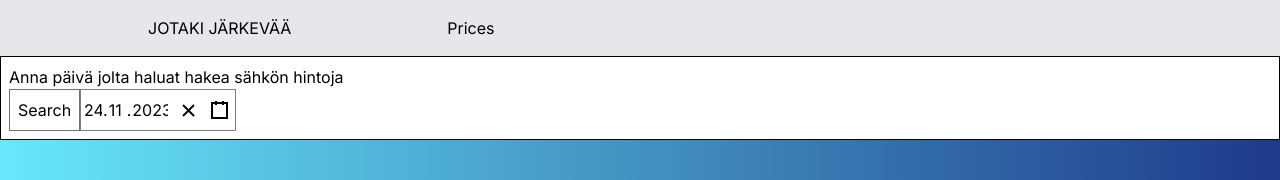
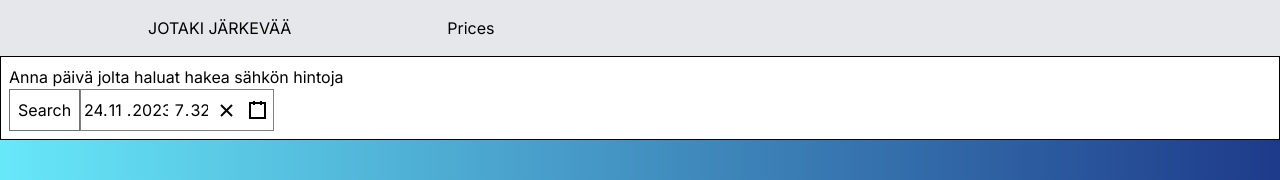
Before and after one commit to Arttu-Nurminoro/nextjs-assignment, a Next.js app: page /PricesList in a window 1280 px wide. Shown: the top 180 px of the page. Built offline with nearby package versions, Linux system fonts and the light colour scheme.

Commit message:
dsfhgdgf

```diff
--- a/package.json
+++ b/package.json
@@ -13,7 +13,7 @@
     "next": "14.0.2",
     "react": "^18",
     "react-chartjs-2": "^5.2.0",
-    "react-date-picker": "^10.5.2",
+    "react-datetime-picker": "^5.5.3",
     "react-dom": "^18"
   },
   "devDependencies": {
--- a/src/app/PricesList/page.tsx
+++ b/src/app/PricesList/page.tsx
@@ -1,7 +1,8 @@
-import 'react-date-picker/dist/DatePicker.css';
+import Link from "next/link";
 import 'react-calendar/dist/Calendar.css';
-import Navbar from "../components/Navbar"
-import Link from "next/link"
+import 'react-clock/dist/Clock.css';
+import 'react-datetime-picker/dist/DateTimePicker.css';
+import Navbar from "../components/Navbar";
 import SearchForm from "../components/SearchForm";
 
 export default async function page() {              //https://api.porssisahko.net/v1/price.json?date=[date]&hour=[hour]
@@ -11,7 +12,7 @@ export default async function page() {              //https://api.porssisahko.ne
             <Navbar>
                 <Link href='/PricesList'>Prices</Link>
             </Navbar>
-            <SearchForm/>
+            <SearchForm/> {/* joku jol voi vetää ajan kans tai si koittaa vetää joku toine input homma ite emmää tiiä vittu xdd */}
         </main>
     );
 }
--- a/src/app/components/SearchForm.tsx
+++ b/src/app/components/SearchForm.tsx
@@ -1,6 +1,6 @@
 'use client'
 import { useState } from 'react';
-import DatePicker from 'react-date-picker';
+import DatePicker from 'react-datetime-picker';
 
 
 type ValuePiece = Date | null;
@@ -8,24 +8,24 @@ type value = ValuePiece | [ValuePiece, ValuePiece]
 
 export default function SearchForm() {
     const [SearchDate, setSearchDate] = useState<value>(new Date());    //css stylet seuraavaks ja toi joku data hankinta paska et joooooooooooooo ja si pitäs tehä se jälkee se yks jutu näkymä
-    function Results({jotaki}) {
+    // function Results({jotaki}) {
 
-        return(
-            <>
-            <div>
-                <ul>
-                    {jotaki.map((item) => {
-                        return(
-                            <>
-                            <li></li>
-                            </>
-                        )
-                    })}
-                </ul>
-            </div>
-            </>
-        );
-    }
+    //     return(
+    //         <>
+    //         <div>
+    //             <ul>
+    //                 {jotaki.map((item) => {
+    //                     return(
+    //                         <>
+    //                         <li></li>
+    //                         </>
+    //                     )
+    //                 })}
+    //             </ul>
+    //         </div>
+    //         </>
+    //     );
+    // }
     function JokuSiisti(tempstring:string) {
         var SearchDate = new Date(tempstring);
         let newString:string = SearchDate.getDay().toString()
@@ -40,7 +40,7 @@ export default function SearchForm() {
             <p className=''>Anna päivä jolta haluat hakea sähkön hintoja </p>
             <div className='flex flex-row justify-normal grid-rows-2 max-w-fit'>
                 <button type="button" className='p-2 border border-gray-500 hover:shadow-inner max-w-fit hover:text-blue-400'>Search</button>
-                <DatePicker className="max-w-fit" minDate={minDate} maxDate={maxDate} required={true} locale='fi-FI' value={SearchDate} returnValue="start" onChange={e => {setSearchDate(old => e); console.log(e)}} />
+                <DatePicker className="max-w-fit" minDate={minDate} maxDate={maxDate} disableClock={true} required={true} locale='fi-FI' value={SearchDate} returnValue="start" onChange={e => {setSearchDate(old => e); console.log(e)}} />
             </div>
         </div>
     );
```
Also changed, not shown: 1 other file (tests, documents, lock files or other folders).
